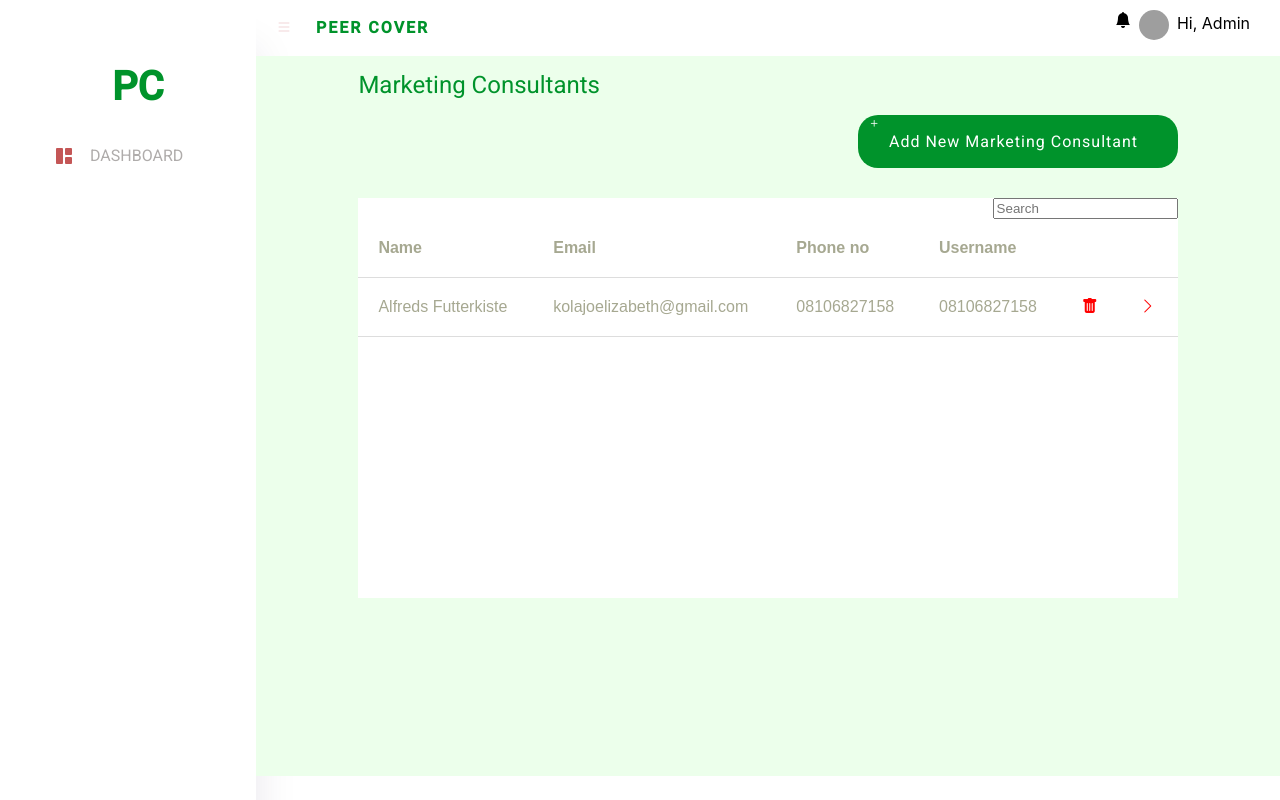
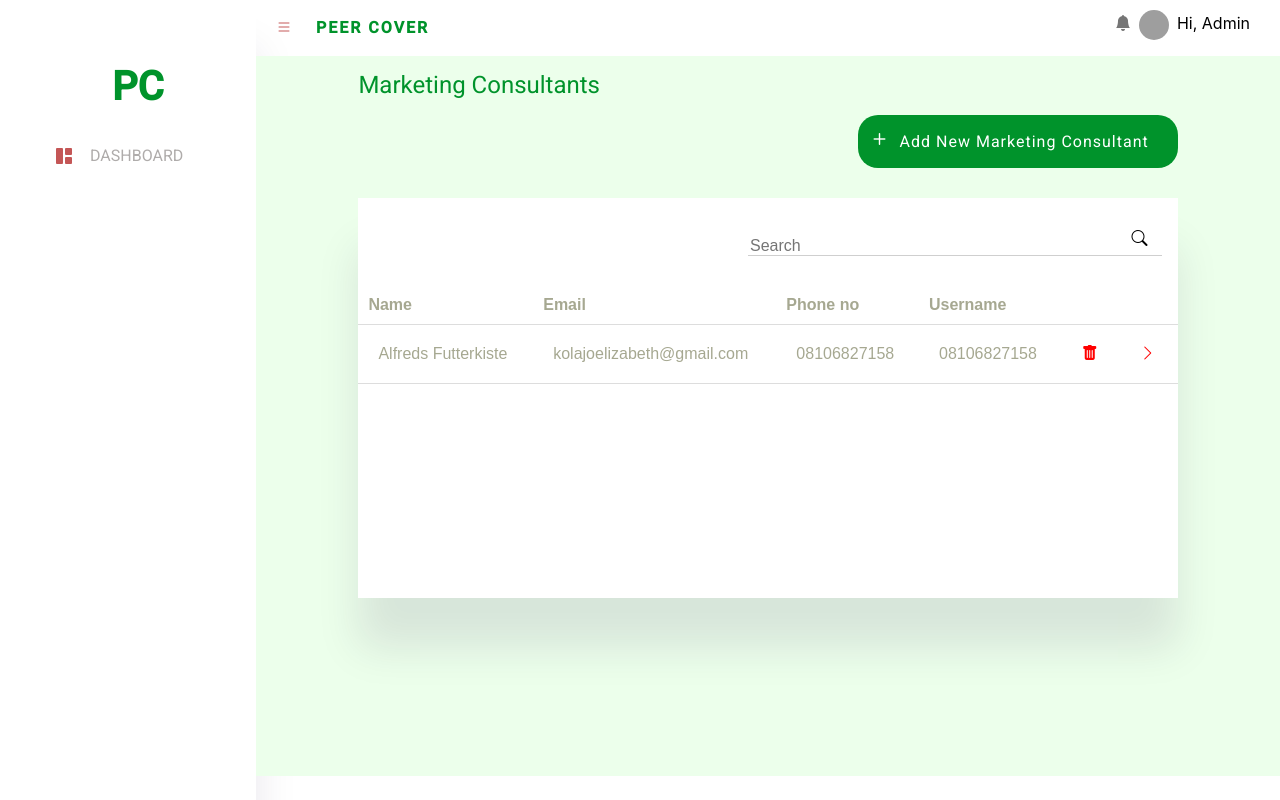
Before and after one commit to tomike19/Peer-cover-task, a React (Create React App) app: page / in a window 1280 px wide. Built offline with nearby package versions, Linux system fonts and the light colour scheme; grey boxes are pictures that could not be loaded.

Commit message:
dashboard-table

```diff
--- a/src/components/Dashboard/Dashboard.js
+++ b/src/components/Dashboard/Dashboard.js
@@ -15,13 +15,14 @@ const DashBoardLayout = () => {
               <h1>Marketing Consultants</h1>
               <div className="dashboard-button-flex">
                 <button className="dashboard-button">
-                  <i class="bi bi-plus fa-lg"></i>
+                  <i class="bi bi-plus dashboard-plus-button"></i>
                   <p>Add New Marketing Consultant</p>
                 </button>
               </div>
               <div className="dashboard-table-details">
                 <div className="dashboard-search-input">
                   <input placeholder="Search" className="search-input" />
+                  <i class="bi bi-search search-icon"></i>
                 </div>
                 <table>
                   <tr>
--- a/src/styles/DefaultLayout.css
+++ b/src/styles/DefaultLayout.css
@@ -81,16 +81,16 @@ a {
   letter-spacing: 2px;
   padding-top: 2px;
 }
-
-.dashboard-details {
-  height: 90vh;
-  background: #ecffeb;
-}
 .navigation-toggle {
   margin-top: 17px;
-  color: #f0d4d5;
+  color: #c45656;
+  cursor: pointer;
 }
 
+.navigation-notification {
+  margin-top: 3px;
+  color: #757575;
+}
 .admin-profile {
   margin-top: 10px;
   display: flex;
@@ -108,6 +108,11 @@ a {
   width: 30px;
   height: 30px;
   border-radius: 90px;
+}
+
+.dashboard-details {
+  height: 90vh;
+  background: #ecffeb;
 }
 
 .add-new-consultant {
@@ -147,27 +152,52 @@ a {
 }
 
 .dashboard-table-details {
+  width: 100%;
   background-color: #fff;
   height: 50vh;
   margin-top: 30px;
+  box-shadow: 0px 50px 40px rgba(36, 0, 70, 0.1);
 }
 
+.search-input {
+  margin-top: 40px;
+  width: 50%;
+  border: none;
+  border-bottom: 1px solid #cfcfcf;
+}
 .dashboard-search-input {
   display: flex;
   justify-content: flex-end;
+}
+.search-icon {
+  position: relative;
+  right: 30px;
+  top: 30px;
+}
+
+::placeholder {
+  font-size: 1rem;
 }
 table {
   font-family: arial, sans-serif;
   border-collapse: collapse;
   width: 100%;
+  margin-top: 30px;
   padding: 0px 20px 0px 20px;
 }
 
-td,
+tr {
+  border-bottom: 1px solid #dddddd;
+}
+td {
+  text-align: left;
+  padding: 10px;
+  color: #a6a891;
+  padding: 1.25rem;
+}
 th {
-  border-bottom: 1px solid #dddddd;
   text-align: left;
-  padding: 20px;
+  padding: 10px;
   color: #a6a891;
 }
 
@@ -175,11 +205,20 @@ th {
   color: red;
 }
 
+.dashboard-plus-button {
+  padding-top: 10px;
+  font-size: 1.5rem;
+}
 @media screen and (max-width: 1200px) {
   .Default-layout-section {
     display: none;
   }
 
+  .dashboard-details {
+    width: 100%;
+    height: 90vh;
+    background: #ecffeb;
+  }
   .dashboard-button-flex {
     /* display: flex;
   flex-direction: column; */
```
